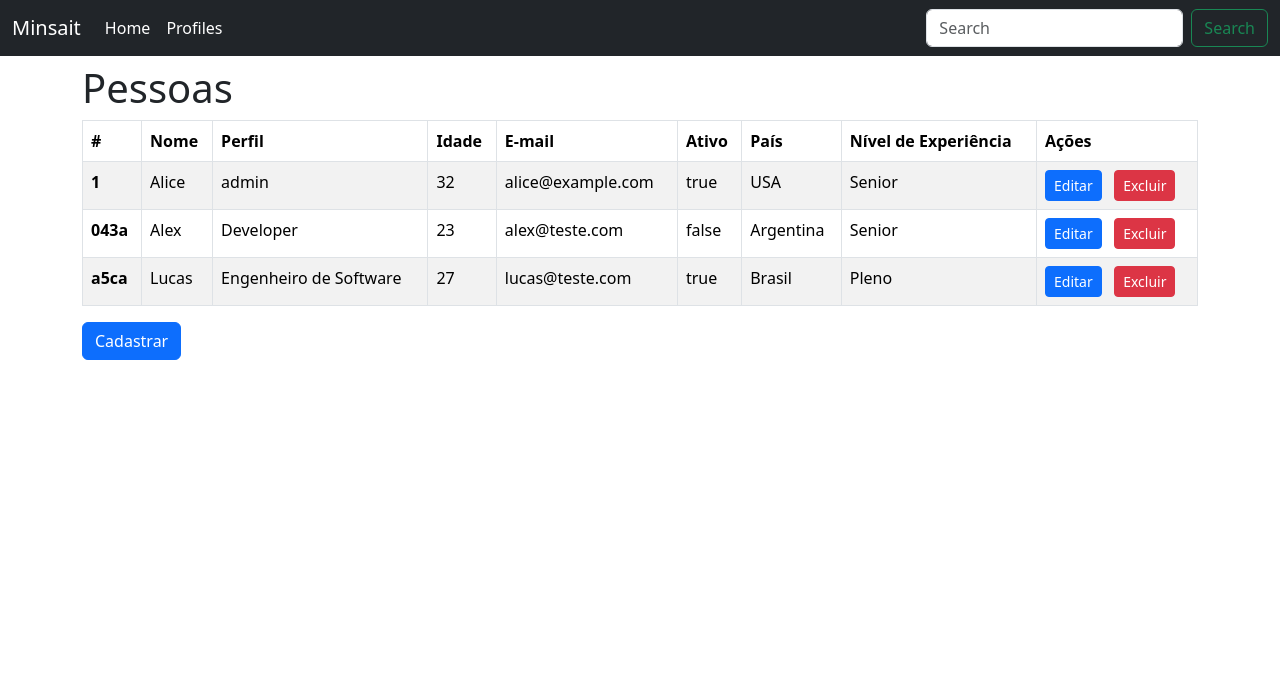
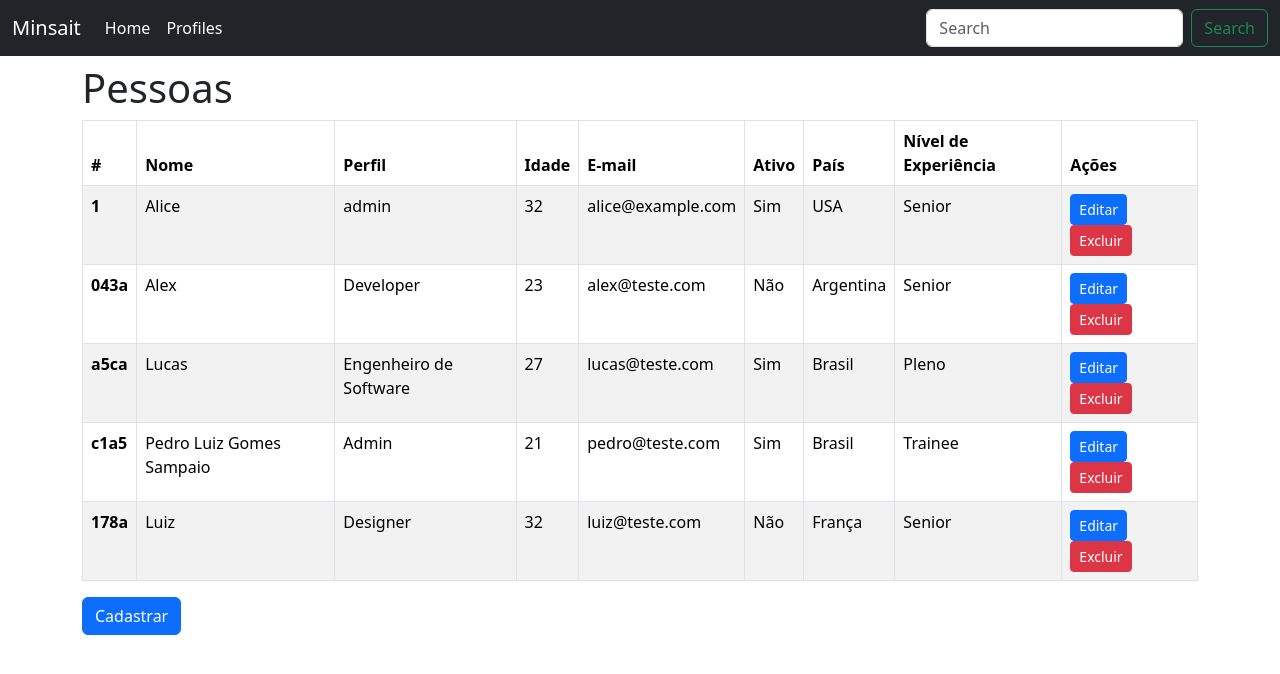
Before and after one commit to PedroLGS/avaliacao-angular-minsait, an Angular app: page /profile in a window 1280 px wide. Shown: the top 674 px of the page. Built offline with nearby package versions, Linux system fonts and the light colour scheme; data requests are answered from the project's data file.

Commit message:
feat: implementando sim e não no boolean

```diff
--- a/db.json
+++ b/db.json
@@ -29,6 +29,26 @@
       "isActive": true,
       "country": "Brasil",
       "experience": "Pleno"
+    },
+    {
+      "id": "c1a5",
+      "name": "Pedro Luiz Gomes Sampaio",
+      "role": "Admin",
+      "age": 21,
+      "email": "pedro@teste.com",
+      "isActive": true,
+      "country": "Brasil",
+      "experience": "Trainee"
+    },
+    {
+      "id": "178a",
+      "name": "Luiz",
+      "role": "Designer",
+      "age": 32,
+      "email": "luiz@teste.com",
+      "isActive": false,
+      "country": "França",
+      "experience": "Senior"
     }
   ]
 }
--- a/src/app/components/profile-table/profile-table.component.html
+++ b/src/app/components/profile-table/profile-table.component.html
@@ -19,7 +19,7 @@
         <td>{{ profile.role }}</td>
         <td>{{ profile.age }}</td>
         <td>{{ profile.email }}</td>
-        <td>{{ profile.isActive }}</td>
+        <td>{{ profile.isActive ? 'Sim' : 'Não' }}</td>
         <td>{{ profile.country }}</td>
         <td>{{ profile.experience }}</td>
         <td>
```
